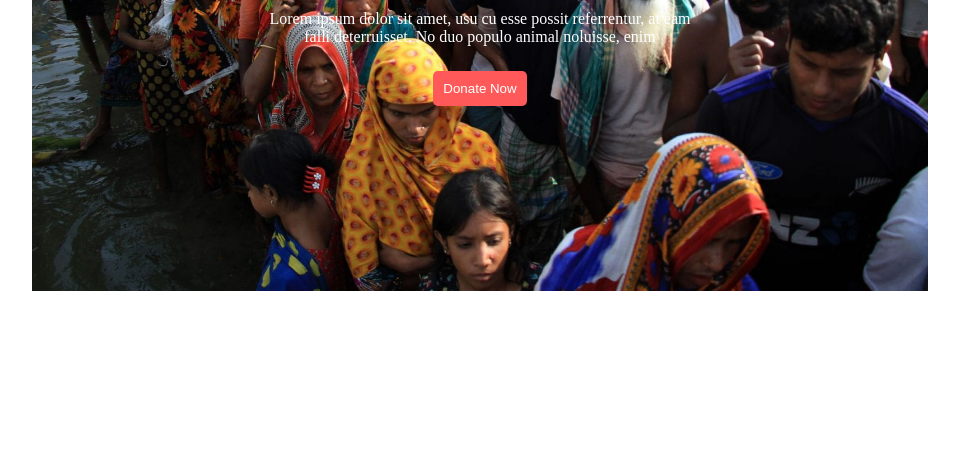
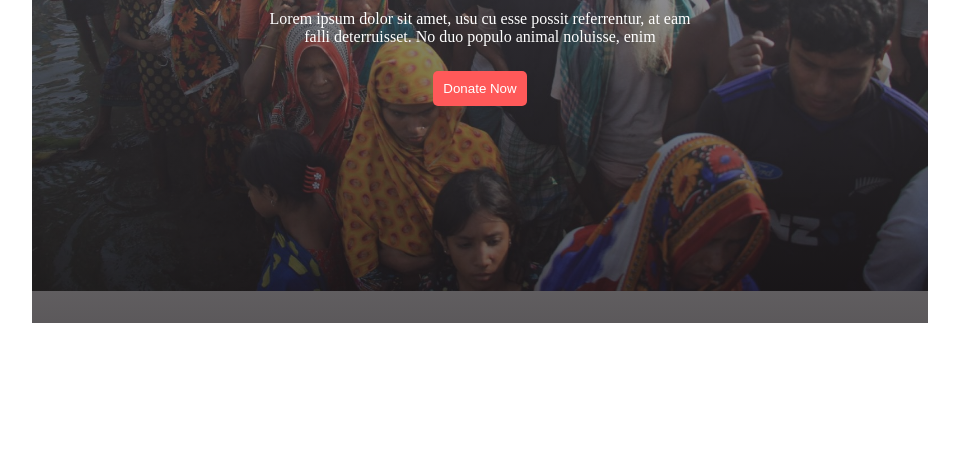
Before and after one commit to KKD98/donate-today, a plain HTML site: page index.html in a window 1280 px wide. Shown: the part 300-764 px from the top of the page, without its empty margins (160-1119 px from the left). Drawn offline with Linux system fonts and the light colour scheme.

Commit message:
background image blended

```diff
--- a/style.css
+++ b/style.css
@@ -21,7 +21,7 @@
 }
 
 .banner {
-    background-image: url('../images/donateImage/donation7.jpg');
+    background-image: linear-gradient(to bottom, rgba(115, 116, 124, 0.52), rgba(31, 27, 30, 0.73)),url('../images/donateImage/donation7.jpg');
     background-size: contain;
     background-repeat: no-repeat;
     width: 100%;
```
